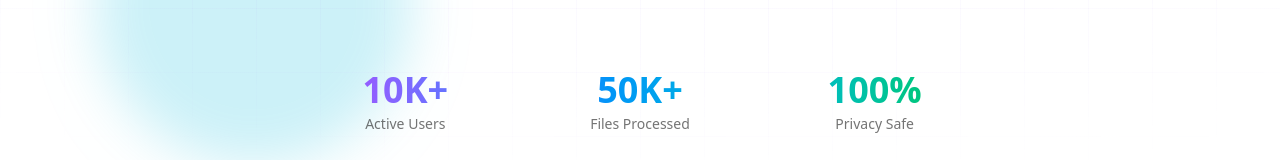
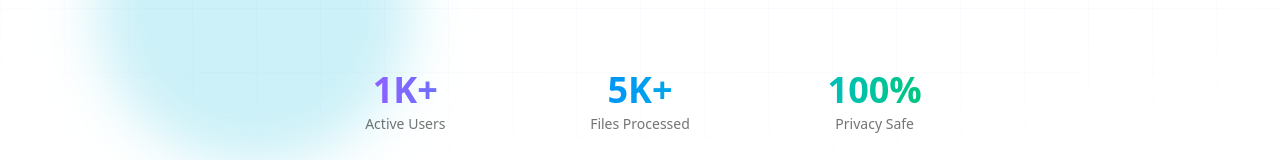
Before and after one commit to RitikBagde/flexotools, a Next.js app: page / in a window 1280 px wide. Shown: the part 632-792 px from the top of the page. Built offline with nearby package versions, Linux system fonts and the light colour scheme; no server answers.

Commit message:
update page.tsx

```diff
--- a/src/app/page.tsx
+++ b/src/app/page.tsx
@@ -144,13 +144,13 @@ export default function Home() {
         <div className="grid grid-cols-3 gap-8 max-w-2xl mx-auto pt-12" role="region" aria-label="Platform statistics">
           <div className="space-y-1">
             <div className="text-4xl font-bold bg-linear-to-r from-purple-500 to-blue-500 bg-clip-text text-transparent" aria-label="10,000 plus active users">
-              10K+
+              1K+
             </div>
             <div className="text-sm text-foreground/60">Active Users</div>
           </div>
           <div className="space-y-1">
             <div className="text-4xl font-bold bg-linear-to-r from-blue-500 to-cyan-500 bg-clip-text text-transparent" aria-label="50,000 plus files processed">
-              50K+
+              5K+
             </div>
             <div className="text-sm text-foreground/60">Files Processed</div>
           </div>
```
